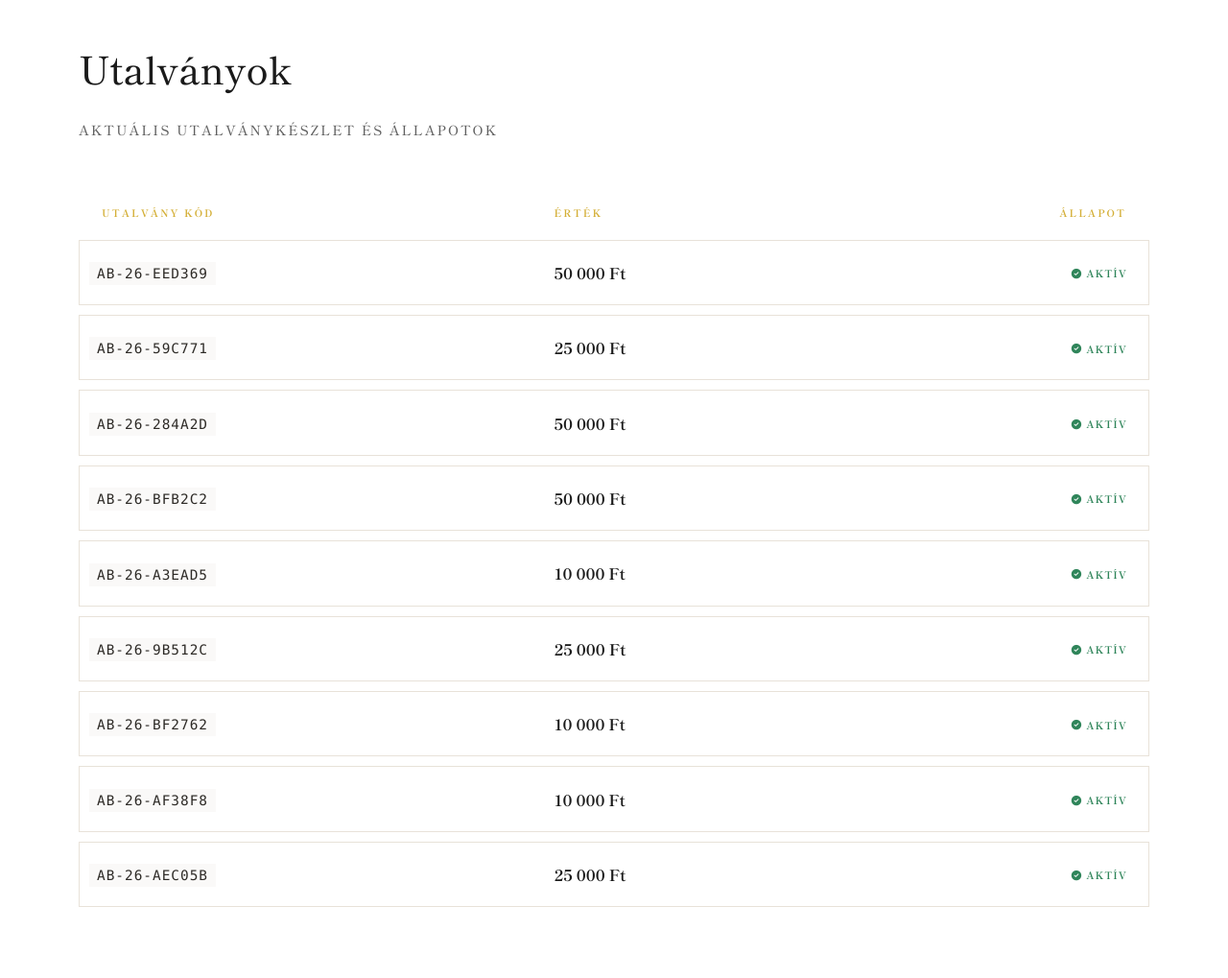
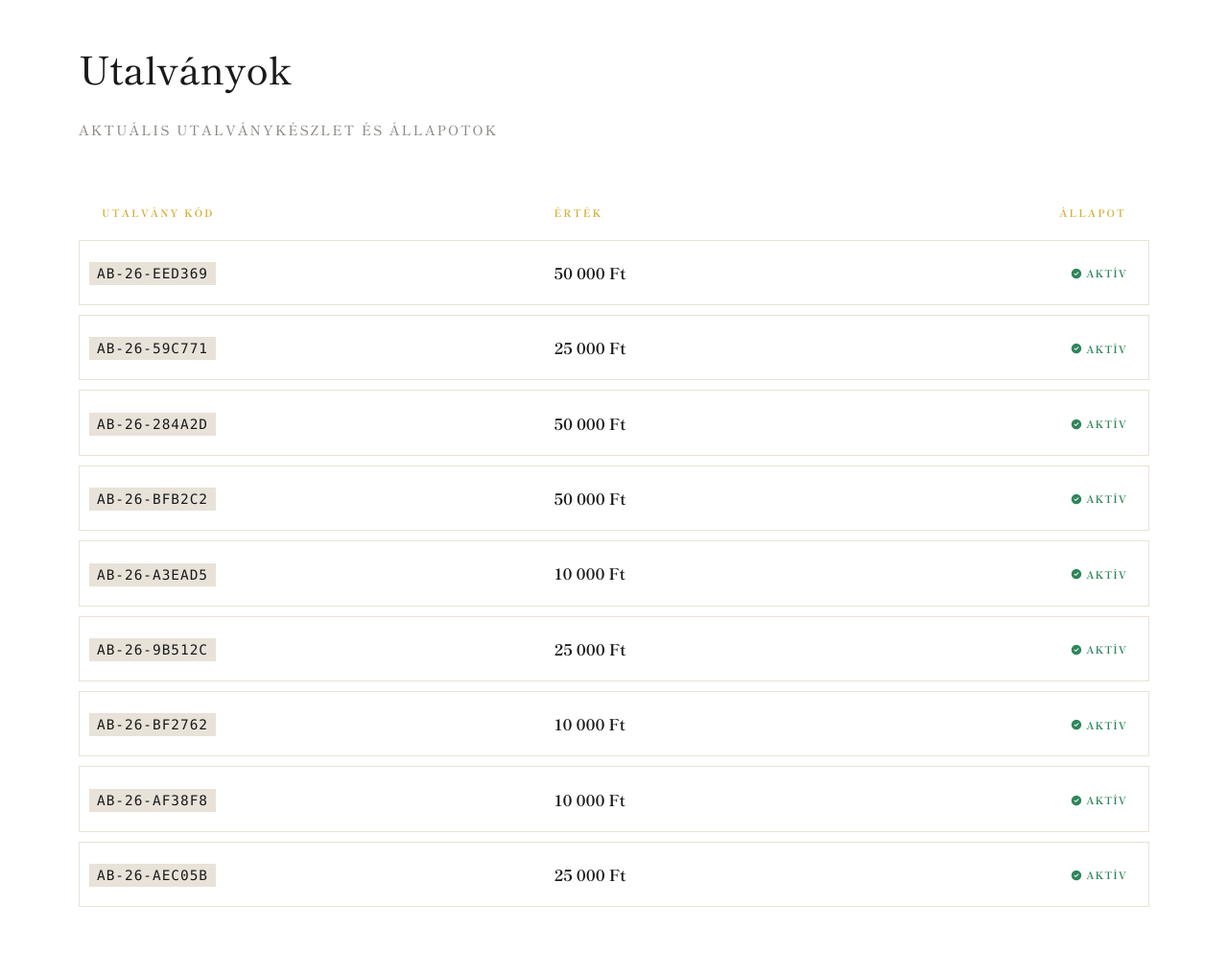
Before and after one commit to rizmajermatelewi-del/vizsga, a PHP site: page /admin/vouchers.php in a window 1280 px wide. Shown: the part 123-1142 px from the top of the page at 96% size. Run offline with PHP 8.4, Linux system fonts and the light colour scheme; a user stored in the database is signed in; data comes from the database, SQL or seed files in the repository.

Commit message:
Add files via upload

```diff
--- a/admin/vouchers.php
+++ b/admin/vouchers.php
@@ -42,7 +42,7 @@ $vouchers = $pdo->query("SELECT code, amount, status FROM vouchers ORDER BY crea
                         <span class="code-box"><?= htmlspecialchars($v['code']) ?></span>
                     </td>
                     <td data-label="ÉRTÉK">
-                        <span class="fw-bold" style="color: var(--j-dark);"><?= number_format($v['amount'], 0, ',', ' ') ?> Ft</span>
+                        <span class="fw-bold" style="color: var(--j-text);"><?= number_format($v['amount'], 0, ',', ' ') ?> Ft</span>
                     </td>
                     <td class="text-end pe-4" data-label="ÁLLAPOT">
                         <?php if($v['status'] == 'active'): ?>
@@ -67,6 +67,8 @@ $vouchers = $pdo->query("SELECT code, amount, status FROM vouchers ORDER BY crea
 .admin-table {
     border-collapse: separate;
     border-spacing: 0 10px;
+    --bs-table-bg: transparent !important;
+    --bs-table-color: transparent !important;
 }
 
 .admin-table thead th {
@@ -80,7 +82,7 @@ $vouchers = $pdo->query("SELECT code, amount, status FROM vouchers ORDER BY crea
 }
 
 .voucher-row {
-    background: var(--j-white);
+    /*background: var(--j-white);*/
     transition: background 0.3s ease;
 }
 
@@ -97,10 +99,10 @@ $vouchers = $pdo->query("SELECT code, amount, status FROM vouchers ORDER BY crea
 .code-box {
     font-family: 'Monaco', monospace;
     font-size: 0.9rem;
-    color: var(--j-dark);
+    color: var(--j-text);
     letter-spacing: 1px;
     padding: 4px 8px;
-    background: var(--j-soft);
+    background: var(--j-border);
 }
 
 
@@ -111,6 +113,10 @@ $vouchers = $pdo->query("SELECT code, amount, status FROM vouchers ORDER BY crea
     padding: 5px 12px;
     display: inline-flex;
     align-items: center;
+}
+
+.text-muted {
+    color: var(--j-text-muted) !important;
 }
 
 .status-indicator.active { color: #2f855a; }
```
Also changed, not shown: admin/dashboard.php (+10 -7 lines), admin/services.php (+7 -3 lines).
